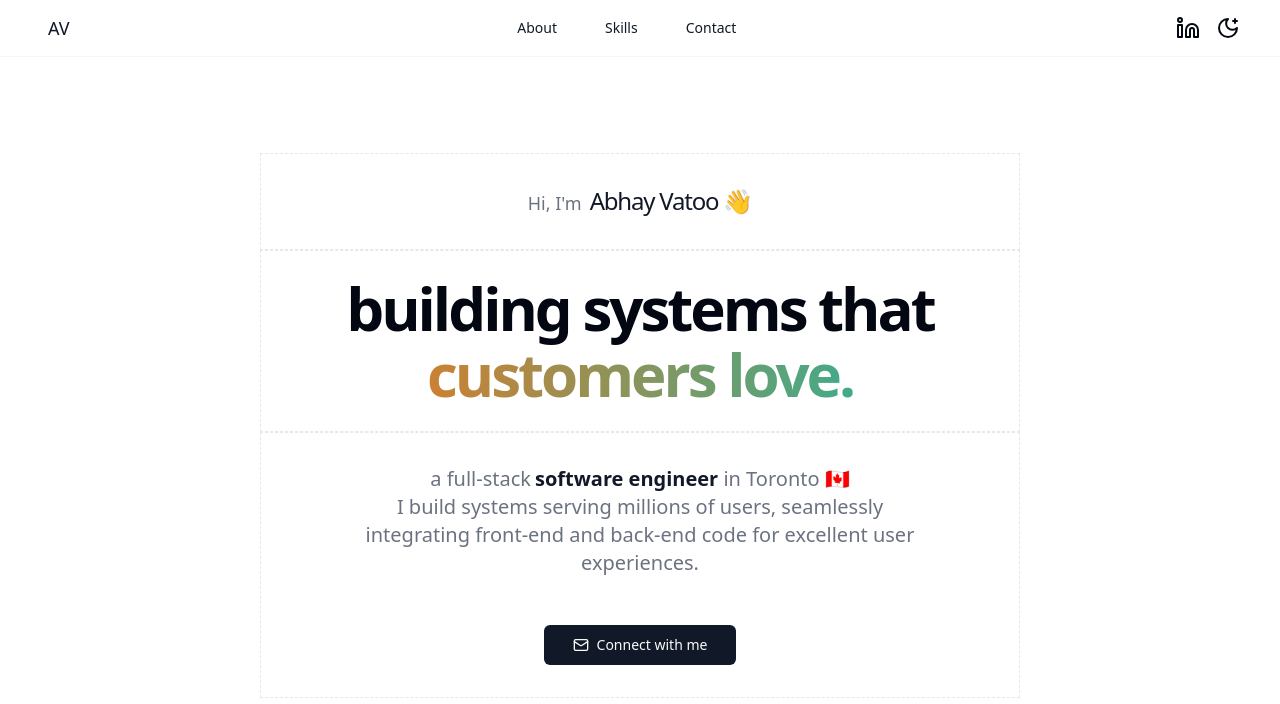
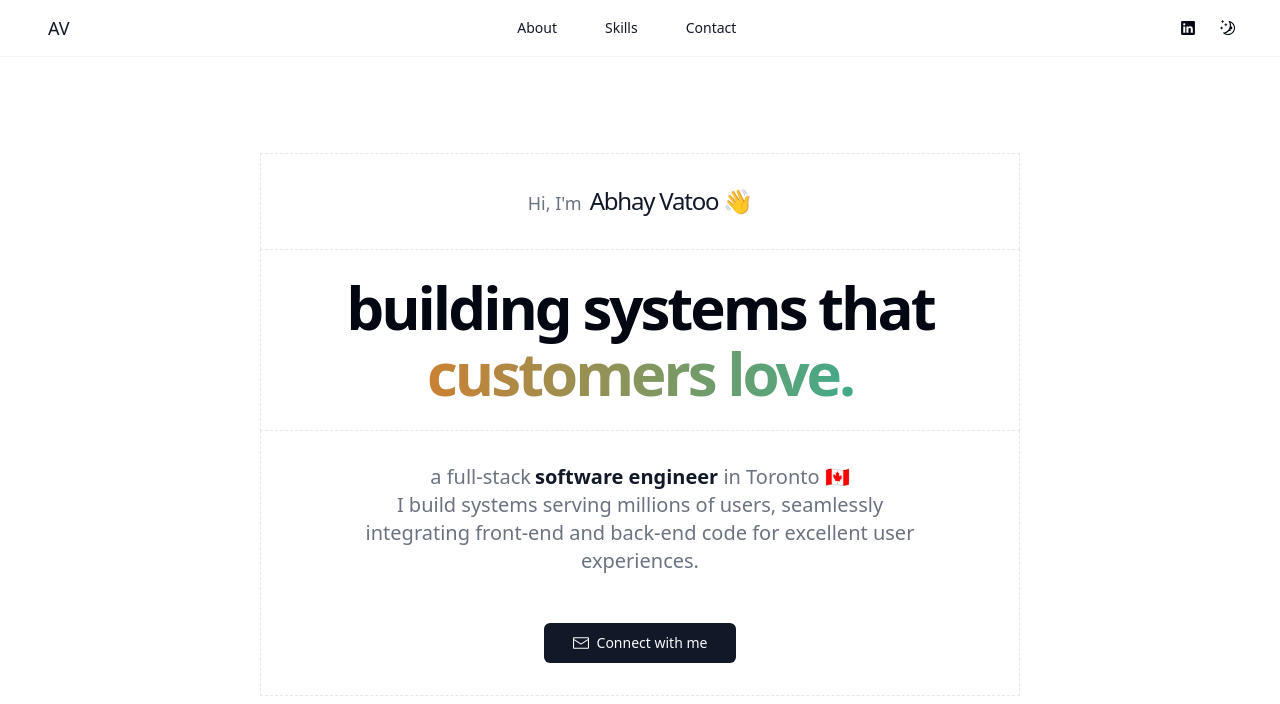
Before and after one commit to abhayvatoo/abhayvatoo.github.io, a React (Vite) app: page / in a window 1280 px wide. Shown: the top 704 px of the page. Built offline with nearby package versions, Linux system fonts and the light colour scheme.

Commit message:
Update icons (#3)

```diff
--- a/package.json
+++ b/package.json
@@ -15,6 +15,7 @@
     "@radix-ui/react-avatar": "^1.0.4",
     "@radix-ui/react-dialog": "^1.0.5",
     "@radix-ui/react-dropdown-menu": "^2.0.6",
+    "@radix-ui/react-icons": "^1.3.0",
     "@radix-ui/react-separator": "^1.0.3",
     "@radix-ui/react-slot": "^1.0.2",
     "class-variance-authority": "^0.7.0",
--- a/src/components/header.tsx
+++ b/src/components/header.tsx
@@ -1,4 +1,4 @@
-import { Menu, Linkedin } from "lucide-react";
+import { HamburgerMenuIcon, LinkedInLogoIcon } from "@radix-ui/react-icons";
 
 import { Button } from "@/components/ui/button";
 import {
@@ -20,7 +20,7 @@ export default function Header() {
           <Sheet>
             <SheetTrigger asChild>
               <Button size="icon" variant="ghost">
-                <Menu className="h-6 w-6" />
+                <HamburgerMenuIcon className="h-6 w-6" />
               </Button>
             </SheetTrigger>
             <SheetContent side="left">
@@ -70,7 +70,7 @@ export default function Header() {
         <div>
           <Button size="icon" variant="ghost">
             <a target="_blank" href="https://www.linkedin.com/in/abhayvatoo/">
-              <Linkedin className="h-6 w-6" />
+              <LinkedInLogoIcon className="h-5 w-5 sm:h-4 sm:w-4" />
             </a>
           </Button>
           <ThemeMenu />
--- a/src/components/hero.tsx
+++ b/src/components/hero.tsx
@@ -1,11 +1,11 @@
-import { Mail } from "lucide-react";
+import { EnvelopeClosedIcon } from "@radix-ui/react-icons";
 
 import { Button } from "@/components/ui/button";
 
-function Hero() {
+export default function Hero() {
   return (
     <section className="mx-auto grid max-w-[760px] py-8 md:py-12 md:pb-8 lg:py-24 lg:pb-20">
-      <p className="w-full p-8 text-center text-lg text-muted-foreground border border-dashed">
+      <p className="w-full p-8 text-center text-lg text-muted-foreground border border-b-0 border-dashed">
         Hi, I'm
         <span className="pl-2 text-2xl text-primary leading-tight tracking-tighter">
           Abhay Vatoo 👋
@@ -19,7 +19,7 @@ function Hero() {
         </span>
       </h1>
 
-      <div className="w-full p-8 grid text-center text-lg text-muted-foreground sm:text-xl border border-dashed">
+      <div className="w-full p-8 grid text-center text-lg text-muted-foreground sm:text-xl border border-t-0 border-dashed">
         <p>
           a full-stack
           <span className="font-bold text-primary pl-1">
@@ -35,7 +35,7 @@ function Hero() {
         <div className="flex justify-center">
           <Button asChild className="mt-12 w-48">
             <a href="mailto:abhay.vatoo@queensu.ca">
-              <Mail className="h-4 w-4 mr-2" />
+              <EnvelopeClosedIcon className="h-4 w-4 mr-2" />
               Connect with me
             </a>
           </Button>
@@ -44,5 +44,3 @@ function Hero() {
     </section>
   );
 }
-
-export default Hero;
--- a/src/components/theme-menu.tsx
+++ b/src/components/theme-menu.tsx
@@ -1,4 +1,4 @@
-import { Sun, MoonStar } from "lucide-react";
+import { SunIcon, MoonIcon } from "@radix-ui/react-icons";
 
 import { Button } from "@/components/ui/button";
 import {
@@ -17,9 +17,9 @@ export default function ThemeMenu() {
       <DropdownMenuTrigger asChild>
         <Button size="icon" variant="ghost">
           {theme === "dark" ? (
-            <MoonStar className="h-6 w-6" />
+            <MoonIcon className="h-5 w-5 sm:h-4 sm:w-4" />
           ) : (
-            <Sun className="h-6 w-6" />
+            <SunIcon className="h-5 w-5 sm:h-4 sm:w-4" />
           )}
         </Button>
       </DropdownMenuTrigger>
@@ -30,7 +30,7 @@ export default function ThemeMenu() {
             variant="ghost"
             onClick={() => updateTheme("light")}
           >
-            <Sun className="mr-2 h-4 w-4" /> Light
+            <SunIcon className="mr-2 h-4 w-4" /> Light
           </Button>
         </DropdownMenuItem>
         <DropdownMenuItem>
@@ -39,7 +39,7 @@ export default function ThemeMenu() {
             variant="ghost"
             onClick={() => updateTheme("dark")}
           >
-            <MoonStar className="mr-2 h-4 w-4" /> Dark
+            <MoonIcon className="mr-2 h-4 w-4" /> Dark
           </Button>
         </DropdownMenuItem>
       </DropdownMenuContent>
```
Also changed, not shown: 1 other file (tests, documents, lock files or other folders).
